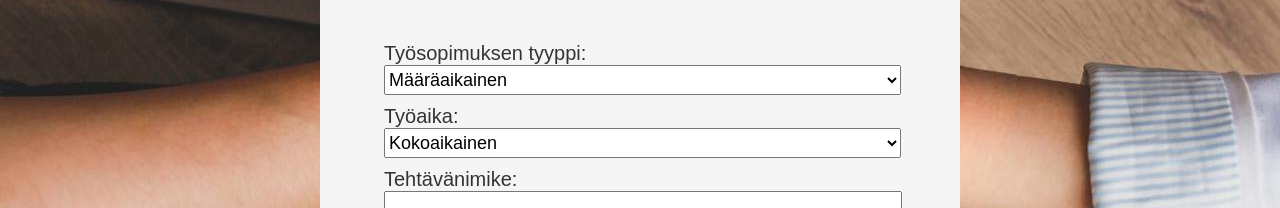
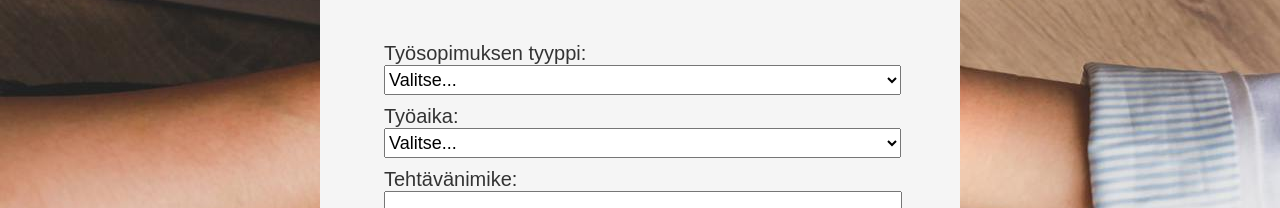
Before and after one commit to MirGitAtGitHub/RekrySalo, a React (Create React App) app in the folder rekrysalo/: page /Page2 in a window 1280 px wide. Shown: the part 573-781 px from the top of the page. Built offline with nearby package versions, Linux system fonts and the light colour scheme.

Commit message:
Yay, check works!
Wow :dog:

```diff
--- a/rekrysalo/src/pages/Page2.js
+++ b/rekrysalo/src/pages/Page2.js
@@ -45,6 +45,7 @@ const Page2 = () => {
 
             <p className="question">Työsopimuksen tyyppi:</p>
             <select className="Dropdown" name="valinta" id="Työ1" style={{"margin-bottom":"10px"}} onChange={() => localStorage.setItem("p2s1",document.getElementById("Työ1").value)} defaultValue={localStorage.getItem("p2s1")}>
+              <option className="boxed">Valitse...</option>
               <option className="boxed">Määräaikainen</option>
               <option className="boxed">Toistaiseksi voimassa oleva</option>
               <option className="boxed">Harjoittelija</option>
@@ -52,6 +53,7 @@ const Page2 = () => {
 
             <p className="question">Työaika:</p>
             <select className="Dropdown" name="valinta" id="Työ2" style={{"margin-bottom":"10px"}} onChange={() => localStorage.setItem("p2s2",document.getElementById("Työ2").value)} defaultValue={localStorage.getItem("p2s2")}>
+              <option className="boxed">Valitse...</option>
               <option className="boxed">Kokoaikainen</option>
               <option className="boxed">Osa-aikainen</option>
             </select>
--- a/rekrysalo/src/pages/Page4.js
+++ b/rekrysalo/src/pages/Page4.js
@@ -29,6 +29,7 @@ const Page4 = () => {
           <div className="mid">
             <p className="question">Miten työhön haastattelu toteutetaan?</p>
             <select className="Dropdown" name="valinta" id="Työ1" style={{"margin-bottom":"40px"}} onChange={() => localStorage.setItem("p4s1",document.getElementById("Työ1").value)} defaultValue={localStorage.getItem("p4s1")}>
+              <option className="boxed">Valitse...</option>
               <option className="boxed">Ryhmähaastattelu</option>
               <option className="boxed">Etähaastattelu</option>
             </select>
```
